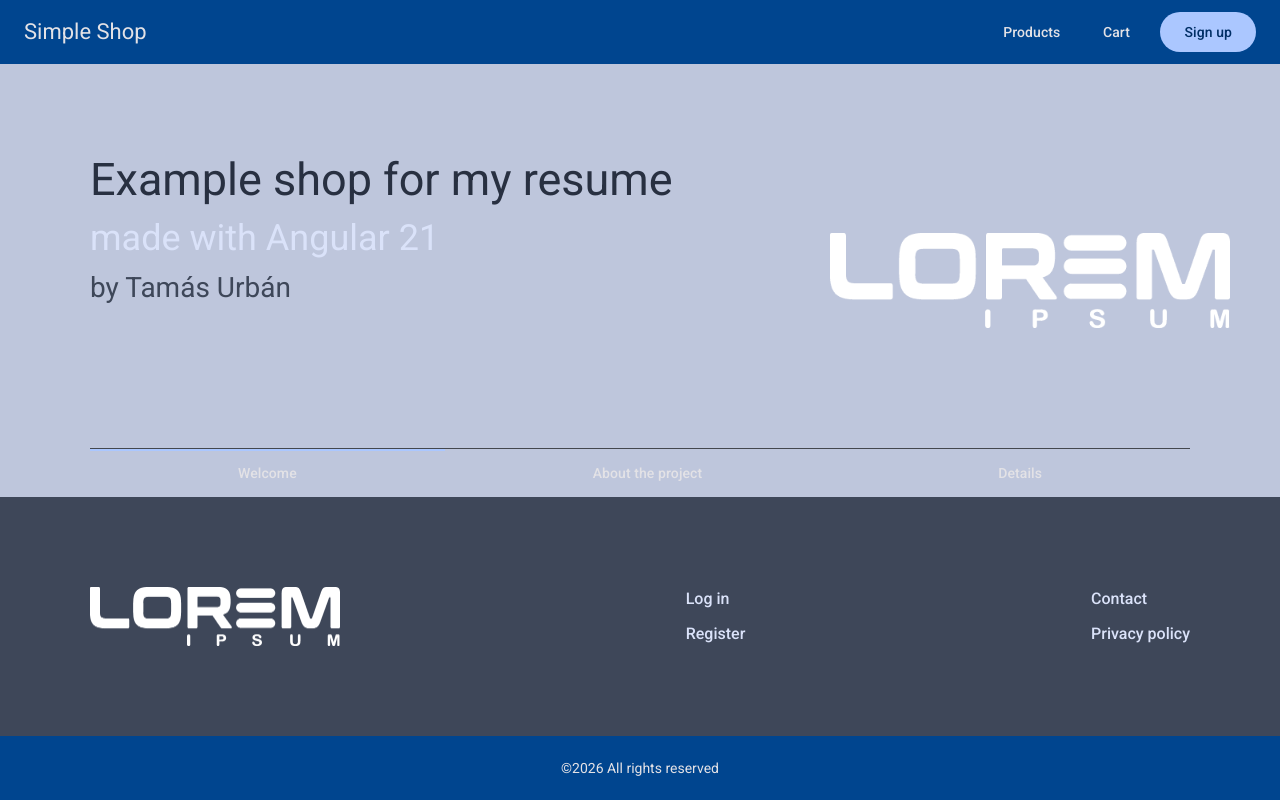
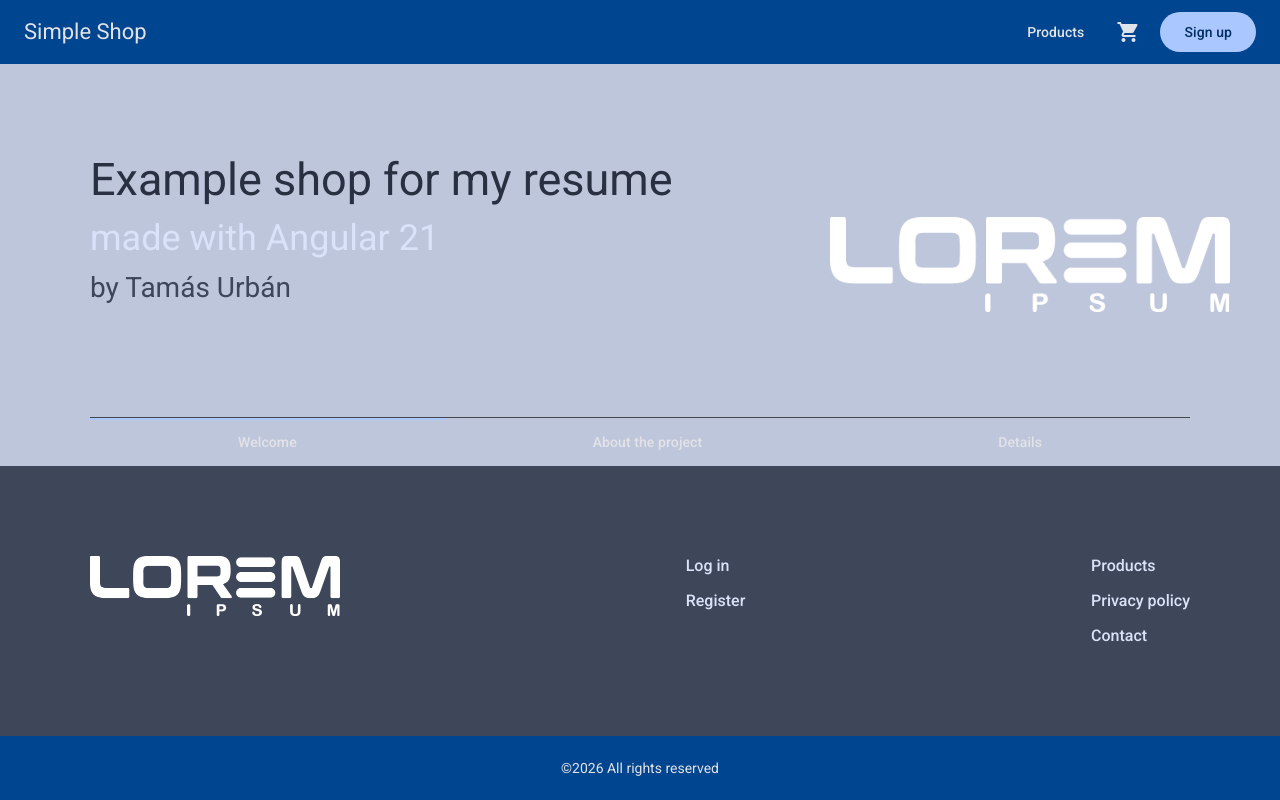
Before and after one commit to prisonmike01/UrbanTamasResume, an Angular app: page / in a window 1280 px wide. Built offline with nearby package versions, Linux system fonts and the light colour scheme.

Commit message:
modified: toolbar and footer

```diff
--- a/src/app/layout/footer/footer.html
+++ b/src/app/layout/footer/footer.html
@@ -6,11 +6,15 @@
             <li><a routerLink="/register" class="nav-text">Register</a></li>
         </ul>
         <ul>
+
             <li>
-                <a class="nav-text">Contact</a>
+                <a routerLink="/products" class="nav-text">Products</a>
             </li>
             <li>
                 <a class="nav-text">Privacy policy</a>
+            </li>
+             <li>
+                <a class="nav-text">Contact</a>
             </li>
         </ul>
     </div>
--- a/src/app/layout/footer/footer.scss
+++ b/src/app/layout/footer/footer.scss
@@ -15,8 +15,6 @@ $footer-logo-max-width: 250px;
         align-items: flex-start;
         background-color: $footer-conent-backround;
         padding: vars.$page-sm-horizontal-padding vars.$page-sm-horizontal-padding;
-
-
         gap: 70px;
 
         ul {
@@ -29,7 +27,6 @@ $footer-logo-max-width: 250px;
         @include mixins.respond-to(sm) {
             flex-direction: row;
             justify-content: space-between;
-            align-items: center;
             padding: vars.$page-xl-horizontal-padding vars.$page-xl-horizontal-padding;
         }
     }
--- a/src/app/layout/toolbar/toolbar.html
+++ b/src/app/layout/toolbar/toolbar.html
@@ -3,7 +3,9 @@
     <span class="example-spacer"></span>
     <nav class="main-header__buttons">
         <button routerLink="/products" matButton>Products</button>
-        <button routerLink="/cart" mat-button>Cart</button>
+        <button routerLink="/cart" matIconButton >
+            <mat-icon>shopping_cart</mat-icon>
+        </button>
         <button routerLink="/register" matButton="filled">Sign up</button>
     </nav>
     <button mat-icon-button class="main-header__mobile-menu-btn" (click)="onMenuToggle()">
```
